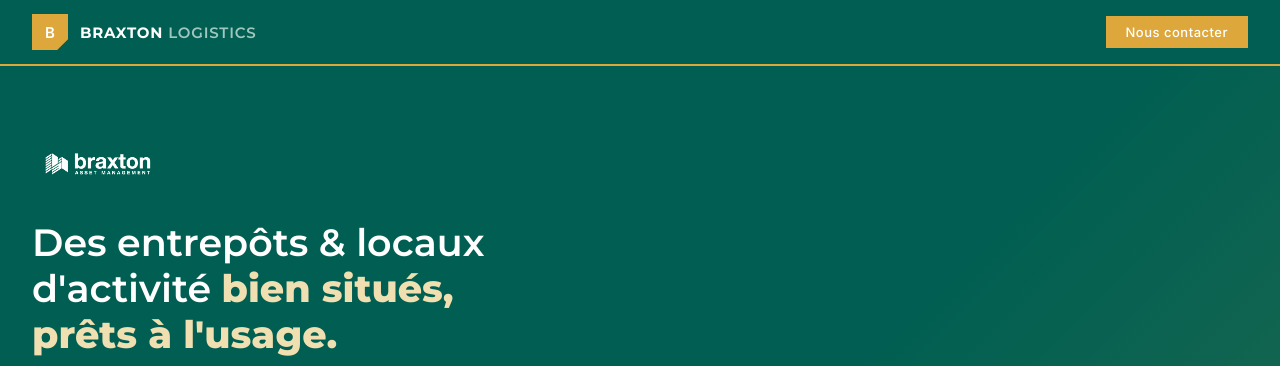
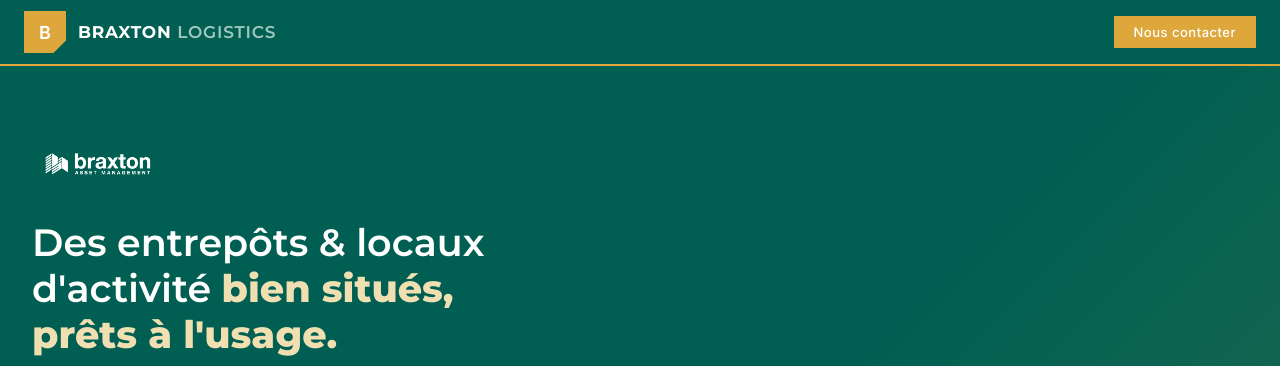
Before and after one commit to maximecoze-maker/braxton-logistics, a plain HTML site: page index.html in a window 1280 px wide. Shown: the top 366 px of the page. Drawn offline with nearby package versions, Linux system fonts and the light colour scheme.

Commit message:
Enlarge header logo and align it flush-left with the asset grid
The header bar was centered in a 1280px column while the listing grid below it spans full width with 24px padding - on wide screens this put the logo ~640px to the right of where the cards start. Removed the header's max-width/centering so it uses the same 24px left padding as the grid, and bumped the logo mark/text size ~15% for better presence.

```diff
--- a/style.css
+++ b/style.css
@@ -20,11 +20,11 @@
 
 /* HEADER */
 header { background: var(--dark); position: sticky; top: 0; z-index: 100; border-bottom: 2px solid var(--teal); }
-.header-inner { max-width: 1280px; margin: 0 auto; padding: 0 32px; height: 64px; display: flex; align-items: center; justify-content: space-between; }
+.header-inner { padding: 0 24px; height: 64px; display: flex; align-items: center; justify-content: space-between; }
 .logo { display: flex; align-items: center; gap: 12px; text-decoration: none; cursor: pointer; background: none; border: none; padding: 0; font-family: inherit; }
-.logo-mark { width: 36px; height: 36px; background: var(--teal); display: flex; align-items: center; justify-content: center; clip-path: polygon(0 0, 100% 0, 100% 70%, 70% 100%, 0 100%); }
-.logo-mark span { color: var(--white); font-weight: 600; font-size: 15px; }
-.logo-text { color: var(--white); font-family: var(--font-head); font-weight: 700; font-size: 15px; letter-spacing: .8px; }
+.logo-mark { width: 42px; height: 42px; background: var(--teal); display: flex; align-items: center; justify-content: center; clip-path: polygon(0 0, 100% 0, 100% 70%, 70% 100%, 0 100%); }
+.logo-mark span { color: var(--white); font-weight: 600; font-size: 18px; }
+.logo-text { color: var(--white); font-family: var(--font-head); font-weight: 700; font-size: 17px; letter-spacing: .8px; }
 .logo-text em { font-style: normal; color: var(--teal-light); font-weight: 400; }
 .header-cta { background: var(--teal); color: var(--white); border: none; padding: 8px 20px; font-family: var(--font-body); font-size: 13px; font-weight: 500; cursor: pointer; letter-spacing: .5px; transition: background .2s; }
 .header-cta:hover { background: var(--teal-light); }
```
